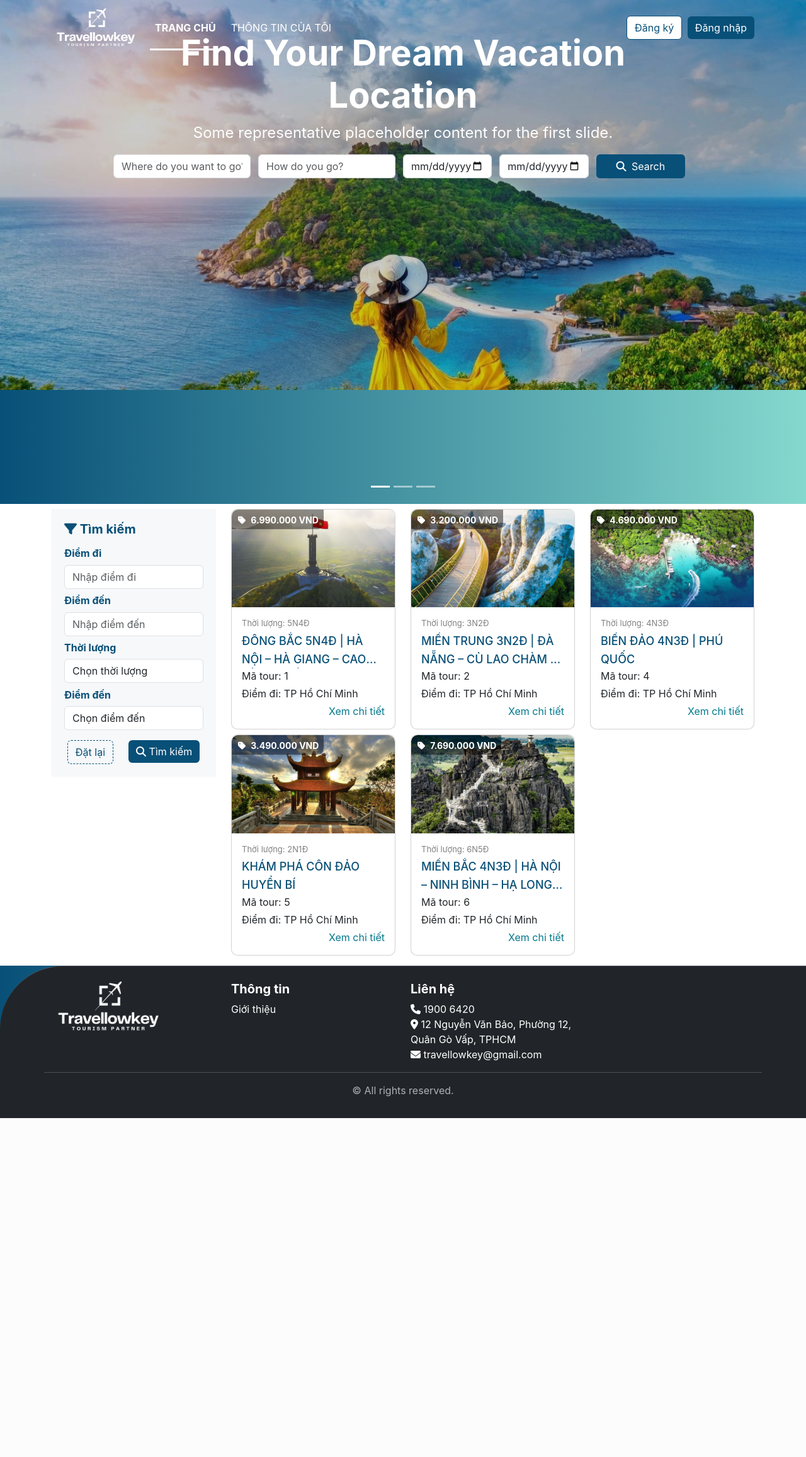
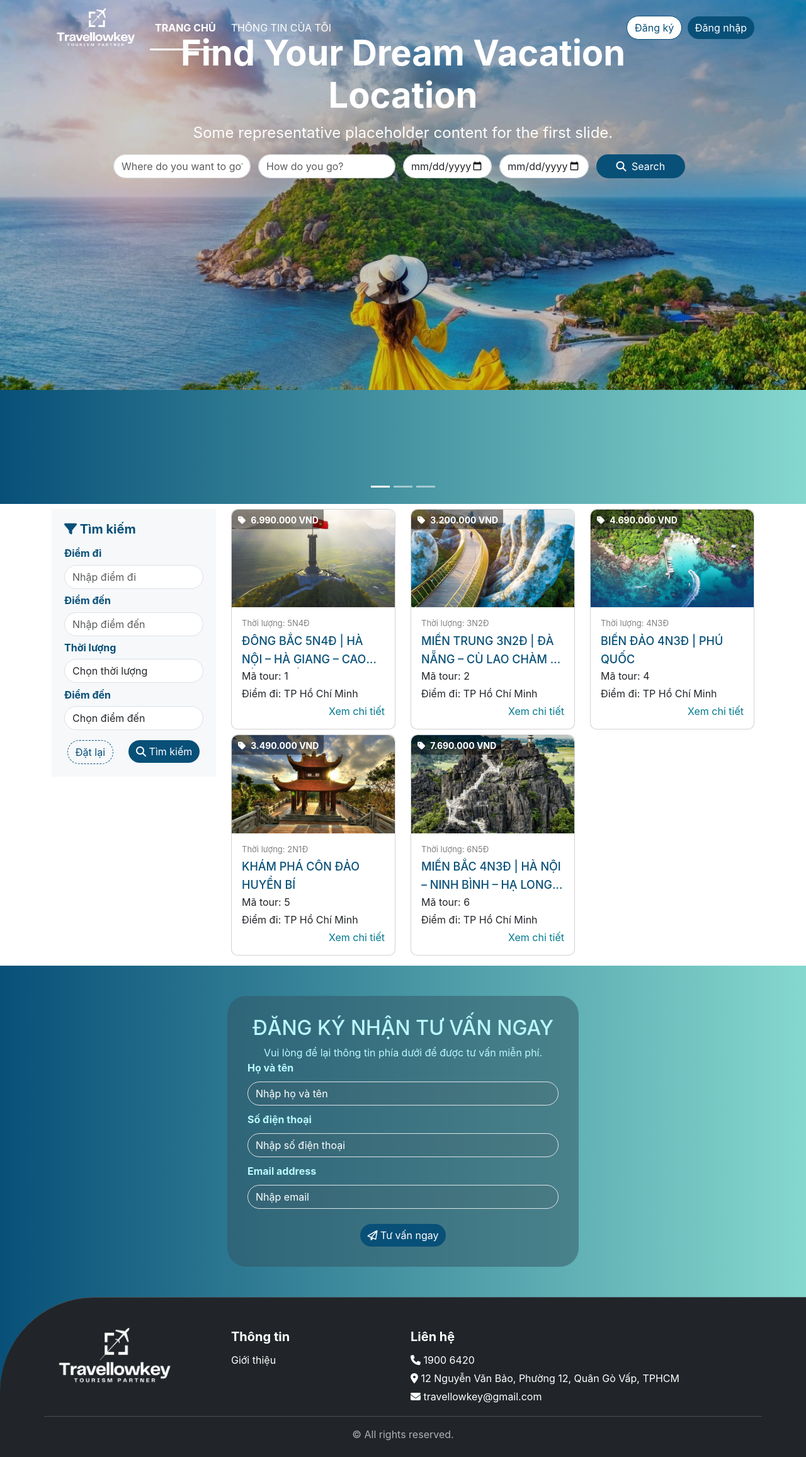
Before and after one commit to khanhvn3103/Tour_management, a PHP site: page / in a window 1280 px wide. Shown: the whole page at 63% size. Before the commit the page ends 1775 px from the top, so only its background shows below. Run offline with PHP 8.4, Linux system fonts and the light colour scheme; some libraries are stand-ins or nearby versions.

Commit message:
Add helper form

```diff
--- a/asset/css/boostrap_custome.css
+++ b/asset/css/boostrap_custome.css
@@ -27,6 +27,10 @@
     margin-bottom: .25rem !important;
 }
 
+.btn, .form-control {
+    border-radius: 30px !important;
+}
+
 .btn-dashed{
     font-weight: var(--bs-btn-font-weight) !important;
     color: var(--color-primary) !important;
@@ -41,6 +45,6 @@
 }
 
 .footer{
-    padding: 1.5rem !important;
-    border-top-left-radius: 100px !important;
+    padding: 3rem 0 1rem 0 !important;
+    border-top-left-radius: 150px !important;
 }
--- a/asset/css/style.css
+++ b/asset/css/style.css
@@ -109,3 +109,32 @@
     color: var(--color-primary) !important;
     margin: .4rem 0;
 }
+
+.footer .text-white{
+    line-height: 1.8rem !important;
+}
+
+#help-form{
+    color: #b9f9ff;
+    background: rgba(50, 85, 98, 0.5);
+    padding: 2rem;
+    border-radius: 30px;
+}
+
+#help-form .form-group{
+    margin-bottom: 10px !important;
+}
+
+#help-form .form-group label{
+    font-weight: bold !important;
+    margin-bottom: 10px !important;
+}
+
+#help-form .form-group input{
+    background: rgba(76, 76, 76, 0.1) !important;
+    color: white;
+}
+
+#help-form .form-group input::placeholder{
+    color: white;
+}
--- a/index.php
+++ b/index.php
@@ -76,7 +76,7 @@
     <div class="container pb-md-2">
         <div class="row">
             <div class="col-3">
-                <img src="asset/images/travellowkey_logo.png" style="width: 180px">
+                <img src="asset/images/travellowkey_logo.png" style="width: 200px">
                 <div class="d-flex align-content-center justify-content-around">
                     <i class="fa fa-github"></i>
                 </div>
@@ -87,7 +87,7 @@
                 <span class="text-white">Giới thiệu</span>
             </div>
 
-            <div class="col-3">
+            <div class="col-5">
                 <h5 class="text-white font-weight-bold">Liên hệ</h5>
                 <div class="text-white">
                     <i class="fa fa-phone"></i>
--- a/modules/home/form_support.php
+++ b/modules/home/form_support.php
@@ -0,0 +1,33 @@
+<div class="container py-5 d-flex justify-content-center">
+    <form class="w-50" id="help-form">
+        <div class="row">
+           <div class="col-12 text-center">
+               <h2>ĐĂNG KÝ NHẬN TƯ VẤN NGAY</h2>
+               <span class="text-gray">
+                     Vui lòng để lại thông tin phía dưới để được tư vấn miễn phí.
+                </span>
+           </div>
+        </div>
+        <div class="form-group">
+            <label for="full_name">Họ và tên</label>
+            <input type="text" class="form-control" id="full_name" placeholder="Nhập họ và tên">
+        </div>
+        <div class="form-group">
+            <label for="phone">Số điện thoại</label>
+            <input type="text" class="form-control" id="phone" placeholder="Nhập số điện thoại">
+        </div>
+
+        <div class="form-group">
+            <label for="email">Email address</label>
+            <input type="email" class="form-control" id="email" placeholder="Nhập email">
+        </div>
+        <div class="row mt-4">
+            <div class="col-12 text-center">
+                <button type="submit" class="btn btn-primary">
+                    <i class="fa-regular fa-paper-plane"></i>
+                    Tư vấn ngay
+                </button>
+            </div>
+        </div>
+    </form>
+</div>
--- a/modules/home/index.php
+++ b/modules/home/index.php
@@ -73,5 +73,7 @@
 
     <?php
         include 'modules/home/list_tour.php';
+        include 'modules/home/form_support.php';
+
     ?>
 </section>
```
